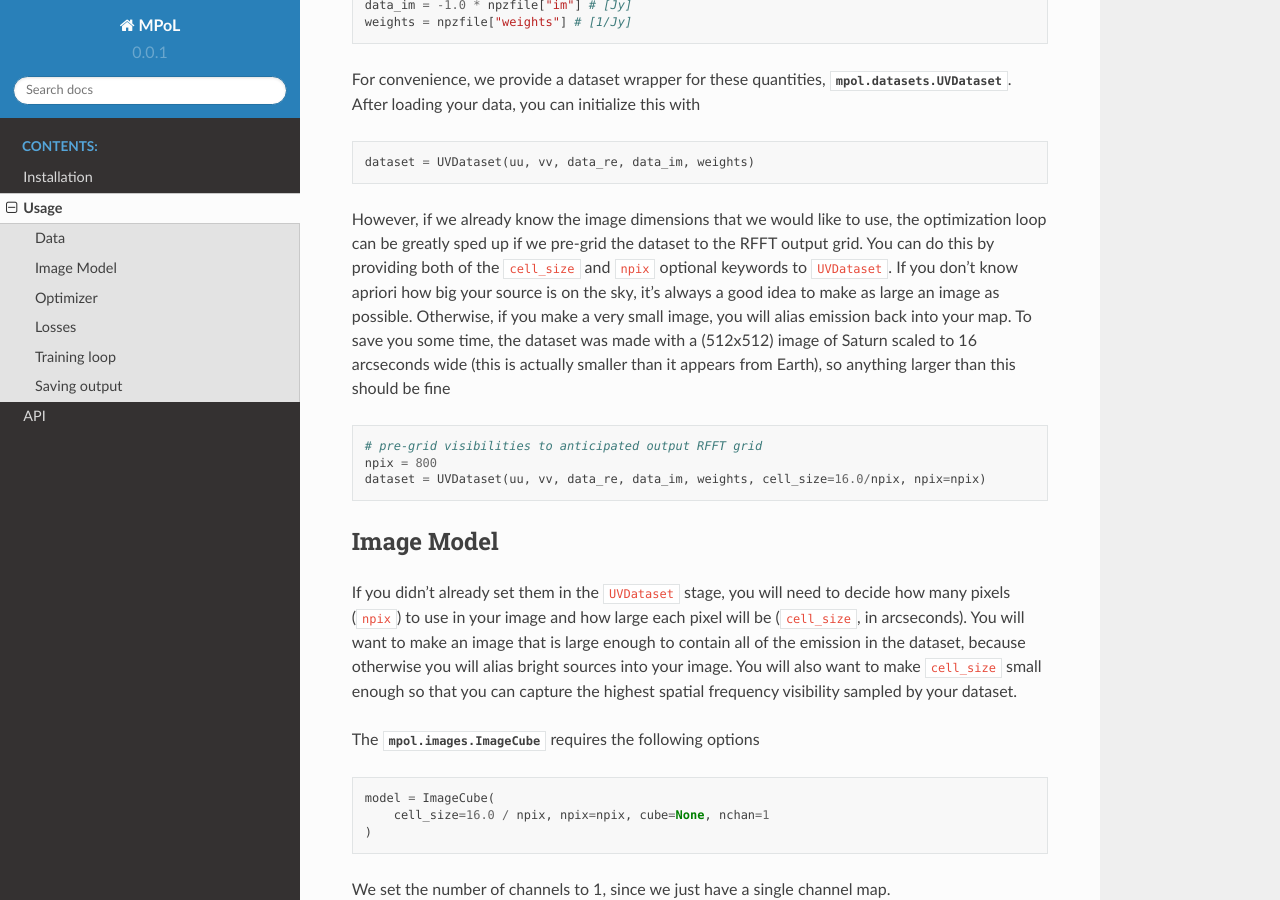
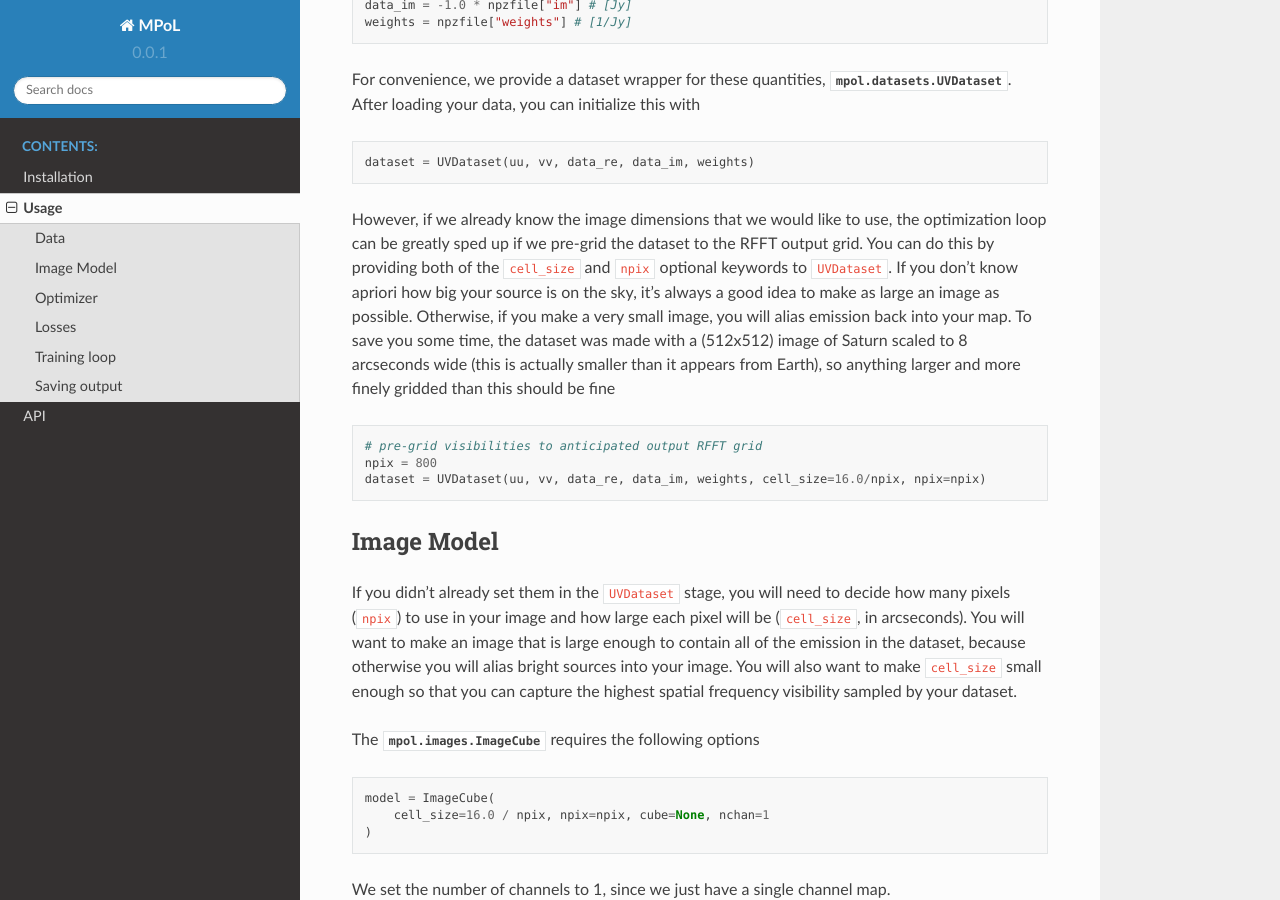
Before and after one commit to MPoL-dev/MPoL, a Sphinx documentation site: the page built from docs/usage.rst, in a window 1280 px wide and 900 px high, scrolled down 1275 px. Built offline with Sphinx 7.4.7 and the Read the Docs theme 2.0.0, drawn with Linux system fonts in a browser that asks for light colours.

Commit message:
Updated mock Saturn dataset with correct CASA convention.

```diff
--- a/docs/usage.rst
+++ b/docs/usage.rst
@@ -30,7 +30,7 @@
     data_im = # -1.0 * (your data here) in [Jy]
     weights = # your data here in [1/Jy^2]
 
-To test out the package, you can play with a mock dataset of Saturn available `here <https://zenodo.org/record/3594093#.XgZgfhdKhTY>`_::
+To test out the package, you can play with a mock dataset of Saturn available `here <https://zenodo.org/record/3603569#.XhgUZBdKjyg>`_::
 
     npzfile = np.load("data.npz")
     uu = npzfile["uu"] # [kilolambda]
@@ -43,7 +43,7 @@
 
     dataset = UVDataset(uu, vv, data_re, data_im, weights)
 
-However, if we already know the image dimensions that we would like to use, the optimization loop can be greatly sped up if we pre-grid the dataset to the RFFT output grid. You can do this by providing both of the ``cell_size`` and ``npix`` optional keywords to ``UVDataset``. If you don't know apriori how big your source is on the sky, it's always a good idea to make as large an image as possible. Otherwise, if you make a very small image, you will alias emission back into your map. To save you some time, the dataset was made with a (512x512) image of Saturn scaled to 16 arcseconds wide (this is actually smaller than it appears from Earth), so anything larger than this should be fine ::
+However, if we already know the image dimensions that we would like to use, the optimization loop can be greatly sped up if we pre-grid the dataset to the RFFT output grid. You can do this by providing both of the ``cell_size`` and ``npix`` optional keywords to ``UVDataset``. If you don't know apriori how big your source is on the sky, it's always a good idea to make as large an image as possible. Otherwise, if you make a very small image, you will alias emission back into your map. To save you some time, the dataset was made with a (512x512) image of Saturn scaled to 8 arcseconds wide (this is actually smaller than it appears from Earth), so anything larger and more finely gridded than this should be fine ::
 
     # pre-grid visibilities to anticipated output RFFT grid
     npix = 800
```
